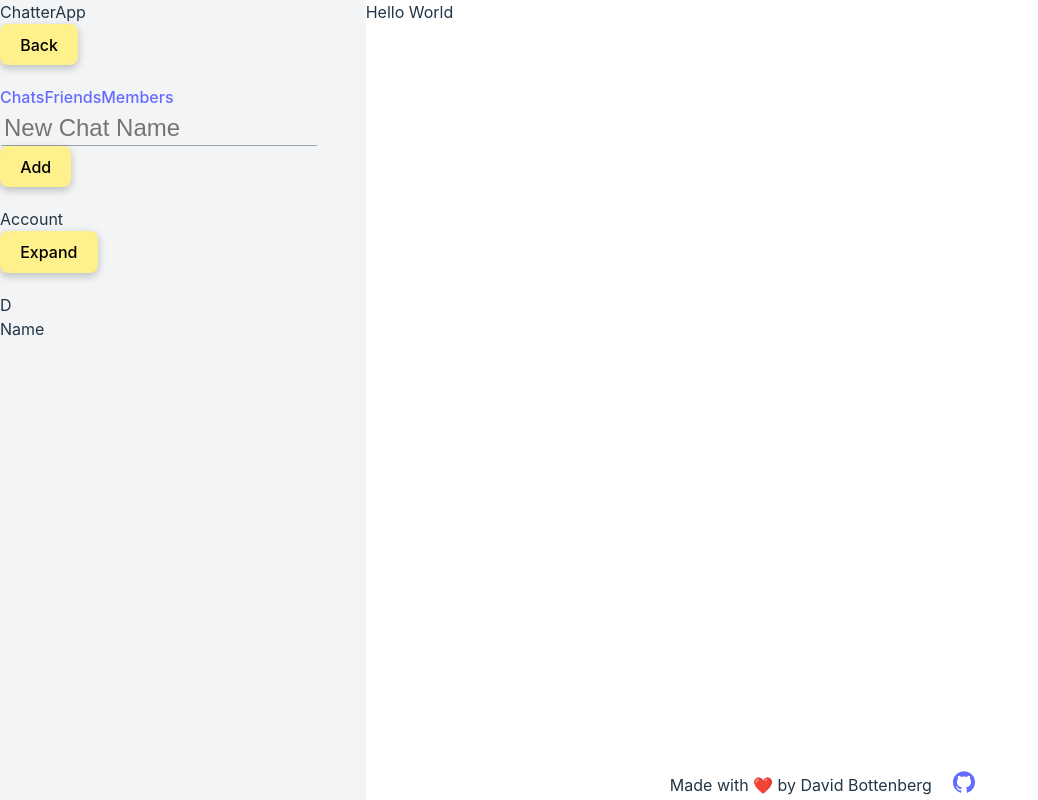
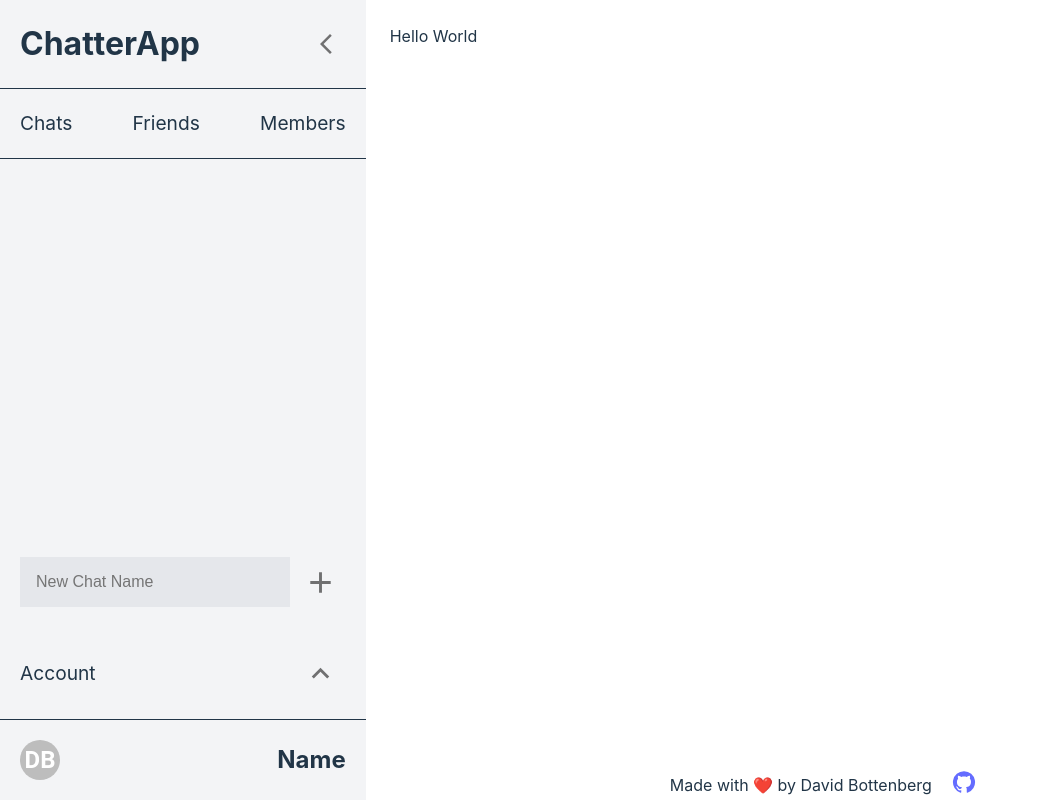
Before and after one commit to davebott-dev/messaging_app, a React (Vite) app in the folder Client/: page / in a window 1280 px wide. Shown: the whole page, without its empty margins (0-1038 px from the left). Built offline with nearby package versions, Linux system fonts and the light colour scheme.

Commit message:
basic styling for the index page

```diff
--- a/Client/src/App.css
+++ b/Client/src/App.css
@@ -30,8 +30,7 @@ h1 {
   font-size: 3.2em;
   line-height: 1.1;
 }
-
-button {
+.form-btn {
   border-radius: 8px;
   border: 1px solid transparent;
   padding: 0.6em 1.2em;
@@ -44,16 +43,14 @@ button {
   cursor: pointer;
   transition: border-color 0.25s;
 }
-button:hover {
+.form-btn:hover {
   border-color: #8f7f06;
 }
-button:focus,
-button:focus-visible {
+.form-btn:focus,
+.form-btn:focus-visible {
   outline: 4px auto -webkit-focus-ring-color;
 }
 .item-c {
-  grid-column: 1/3;
-  grid-row:2/3;
   display: flex;
   flex-direction: row;
   justify-content: center;
@@ -63,6 +60,9 @@ button:focus-visible {
 }
 nav{
   background: #F3F4F6;
+  display: flex;
+  flex-direction: column;
+  justify-content: space-between;
 }
 .pageCont{
   height: inherit;
@@ -74,14 +74,63 @@ nav{
   height: inherit;
   display: grid;
   grid-template-columns: 1fr 2.5fr;
-  overflow: hidden;
 }
 .rootCont>div{
   display: flex;
   flex-direction: column;
 }
+.rootCont>nav>div:first-child>div:first-child{
+  display: flex;
+  flex-direction: row;
+  justify-content: space-between;
+  align-items: center;
+  border-bottom: 1px solid #213547;
+  padding: 20px;
+}
+.rootCont>nav>div:first-child>div:first-child>div{
+  font-size: 2rem;
+  font-weight: bold;
+}
+.rootCont>nav>div:first-child>div:nth-child(2){
+  display: flex;
+  flex-direction: row;
+  justify-content: space-between;
+  align-items: center;
+  border-bottom: 1px solid #213547;
+  padding: 20px;
+}
+.rootCont>nav>div:first-child>div:nth-child(2)>div,
+.rootCont>nav>div:nth-child(3)>div:nth-child(2)>div {
+  font-size: 1.2rem;
+}
+.rootCont>nav>div:nth-child(3)>div:first-child,
+.rootCont>nav>div:nth-child(3)>div:nth-child(2),
+.rootCont>nav>div:nth-child(3)>div:nth-child(3) {
+  display: flex;
+  flex-direction: row;
+  justify-content: space-between;
+  padding: 20px;
+  gap: 5px;
+  align-items: center;
+}
+.rootCont>nav>div:nth-child(3)>div:nth-child(2) {
+  border-bottom: 1px solid #213547;
+}
+.rootCont>nav>div:nth-child(3)>div:nth-child(3)>div {
+  font-size: 1.5rem;
+  font-weight: bold;
+}
+#index-input{
+  padding: 1rem;
+  font-size: medium;
+  background: #E5E7EB;
+  width: 100%;
+  color: #213547;
+  border: none;
+}
 .outlet{
   height: 100%;
+  padding: 1.5rem;
 }
 .pageCont>div:first-child{
   background: #E5E7EB;
@@ -129,22 +178,20 @@ nav{
   transform: translateX(-50%);
   animation: 4s infinite alternate slide-right2;
 }
-
 form{
   display: flex;
   flex-direction: column;
   gap: 25px;
 }
-
-input{
+input:not(#index-input){
   border: 2px solid transparent;
   outline-offset: 2px;
   font-size: 1.5rem;
   line-height: 2rem;
   background: transparent;
   border-bottom: 1px solid rgb(156 163 175);
+}
 
-}
 
 @keyframes slide-left {
   from{
@@ -181,7 +228,7 @@ input{
   a:hover {
     color: #747bff;
   }
-  button {
+  .form-btn {
     background-color: #FEF08A;
   }
 }
--- a/Client/src/routes/Login.jsx
+++ b/Client/src/routes/Login.jsx
@@ -12,7 +12,7 @@ const Login = () => {
 
                     <label htmlFor="password">Password</label>
                     <input type="password" id = "password" name="password" />
-                    <button>Sign in</button>
+                    <button className="form-btn">Sign in</button>
                 </form>
                 <span>Don't have an account?<Link to="/signup"> Sign up</Link></span>
 
--- a/Client/src/routes/Root.jsx
+++ b/Client/src/routes/Root.jsx
@@ -1,35 +1,46 @@
-import { NavLink, Outlet } from "react-router";
+import { Outlet,useNavigate } from "react-router";
+import {useState, useEffect} from "react";
+import { IconButton, Avatar } from "@mui/material";
 import GitHubIcon from "@mui/icons-material/Github";
+import ArrowBackIosNewIcon from "@mui/icons-material/ArrowBackIosNew";
+import AddIcon from '@mui/icons-material/Add';
+import ExpandLessIcon from '@mui/icons-material/ExpandLess';
 
 const Root = () => {
   return (
     <div className="rootCont">
       <nav>
         <div>
+          <div>
             <div>ChatterApp</div>
-          <button>Back</button>
+            <IconButton>
+              <ArrowBackIosNewIcon />
+            </IconButton>
           </div>
           <div>
-          <NavLink>Chats</NavLink>
-          <NavLink>Friends</NavLink>
-          <NavLink>Members</NavLink>
+            <div>Chats</div>
+            <div>Friends</div>
+            <div>Members</div>
+          </div>
         </div>
         <div></div>
         <div>
-          <input type="text" placeholder="New Chat Name" />
-          <button>Add</button>
+          <div>
+            <input type="text" placeholder="New Chat Name" id="index-input"/>
+            <IconButton><AddIcon fontSize= "large"/></IconButton>
           </div>
           <div>
             <div>Account</div>
-          <button>Expand</button>
+            <IconButton><ExpandLessIcon fontSize= "large"/></IconButton>
           </div>
           <div>
-          <div>D</div>
+            <Avatar>DB</Avatar>
             <div>Name</div>
+          </div>
         </div>
       </nav>
       <div>
-        <Outlet/>
+        <Outlet />
         <footer className="item-c">
           <div>Made with ❤️ by David Bottenberg</div>
           <a href="https://github.com/davebott-dev">
--- a/Client/src/routes/Signup.jsx
+++ b/Client/src/routes/Signup.jsx
@@ -23,7 +23,7 @@ const Signup = () => {
                     <label htmlFor="confirm-password">Confirm Password</label>
                     <input type="password" id = "confirm-password" name="confirm-password" />
 
-                    <button>Sign in</button>
+                    <button className="form-btn">Sign in</button>
                 </form>
                 <span>Already have an account?<Link to="/login"> Sign in</Link></span>
 
```
Lines whose indentation alone changed are shown as unchanged.
